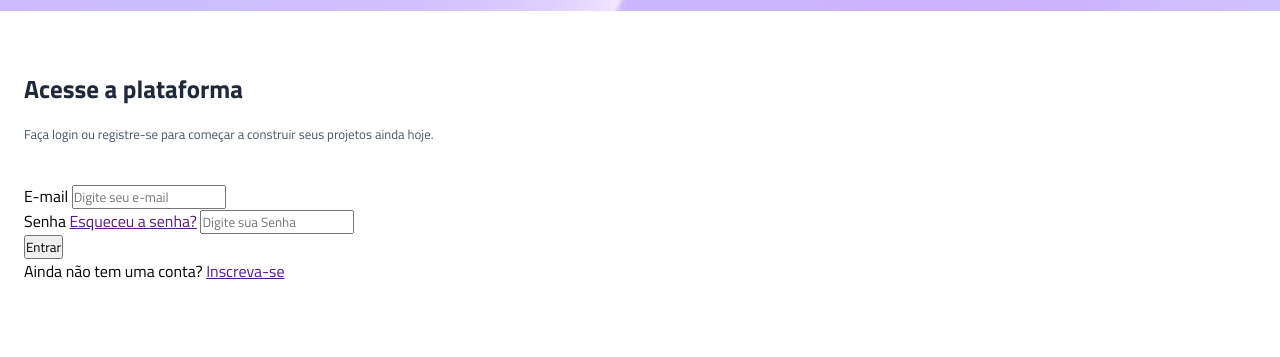
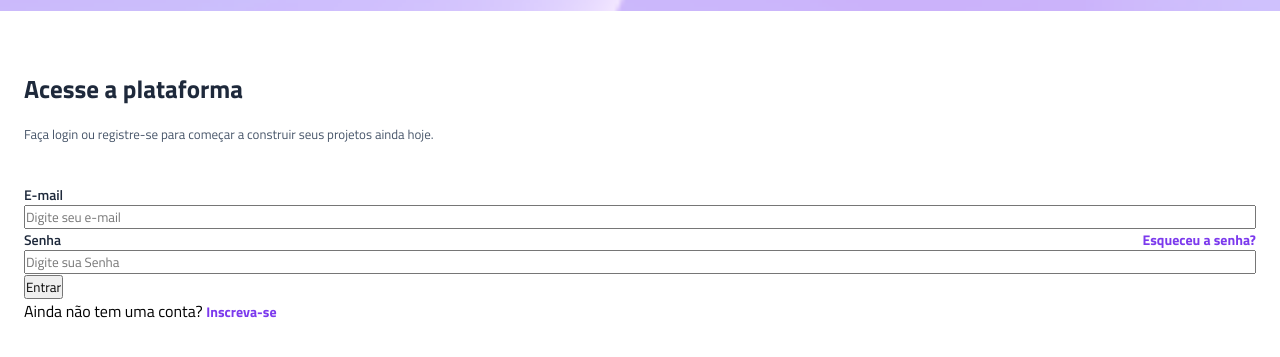
Before and after one commit to Kaue-M-Martins-12A/projeto_vertigo, a plain HTML site: page projeto_vertigo/index.HTML in a window 1280 px wide. Shown: the part 123-480 px from the top of the page. Drawn offline with Linux system fonts and the light colour scheme.

Commit message:
estilização dos labels e das ancoras da sessão de login

```diff
--- a/projeto_vertigo/index.HTML
+++ b/projeto_vertigo/index.HTML
@@ -30,8 +30,10 @@
                     <input type="email" placeholder="Digite seu e-mail" id="email">
                 </div>
                 <div class="input-box">
+                   <div>
                     <label for="senha">Senha</label>
                     <a href="">Esqueceu a senha?</a>
+                   </div>
                     <input type="password" placeholder="Digite sua Senha" id="senha">
                 </div>
 
--- a/projeto_vertigo/style.CSS
+++ b/projeto_vertigo/style.CSS
@@ -10,6 +10,7 @@
 :root {
     --gray-800: #1e293b;
     --gray-600: #475569;
+    --purple: #7c3aed;
 }
 header{
     background-image: url(./imagens/bg-mobile.png);
@@ -39,5 +40,32 @@ main{
 .descricao p {
     font-size: 0.8125rem;
     color: var(--gray-600);
-    margin
 }
+
+.login label {
+    font-size: 0.875rem;
+    color: var(--gray-800);
+    font-weight: 600;
+}
+
+.input-box {
+    display: flex;
+    flex-direction: column;
+}
+
+.input-box div {
+    display: flex;
+    justify-content: space-between;
+    align-items: center;
+}
+
+.login a {
+    color: var(--purple);
+    text-decoration: none;
+    font-size: 0.875rem;
+    font-weight: 700;
+}
+
+.login a:hover {
+    text-decoration: underline;
+}
```
